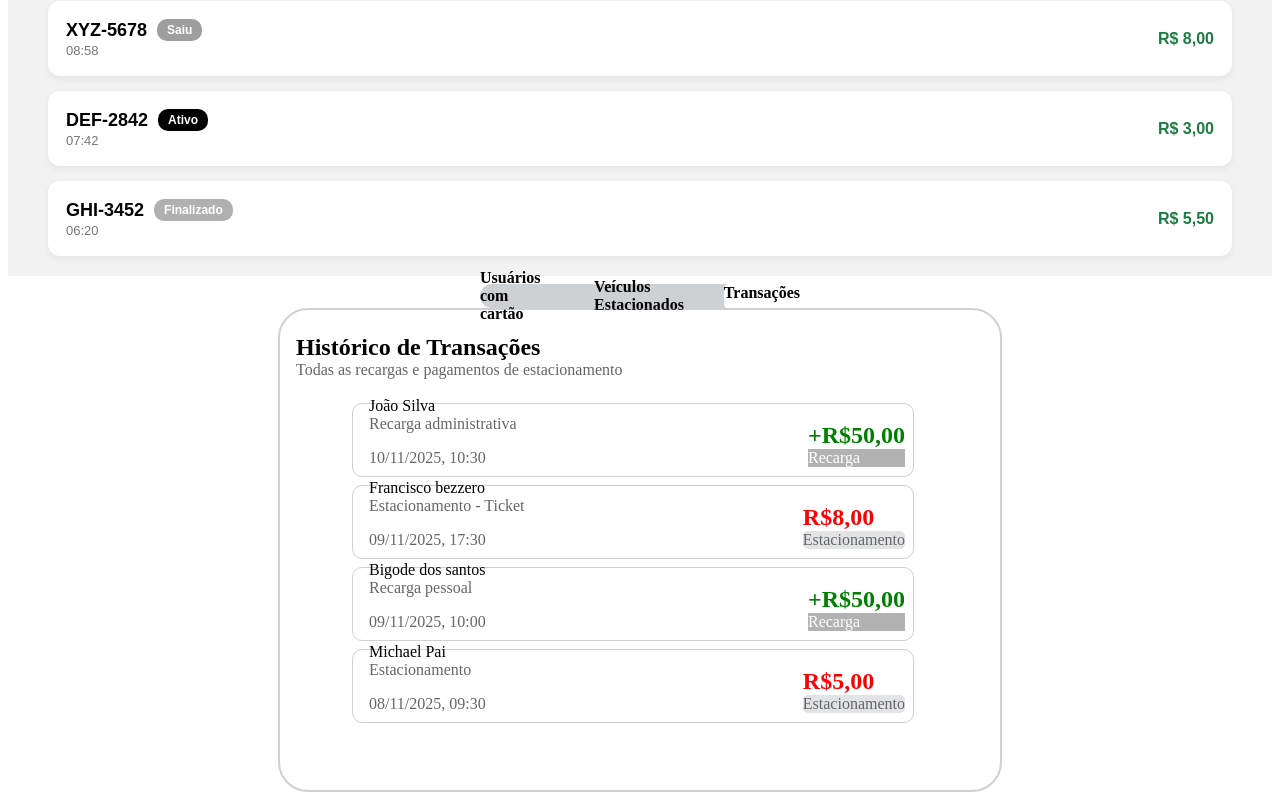
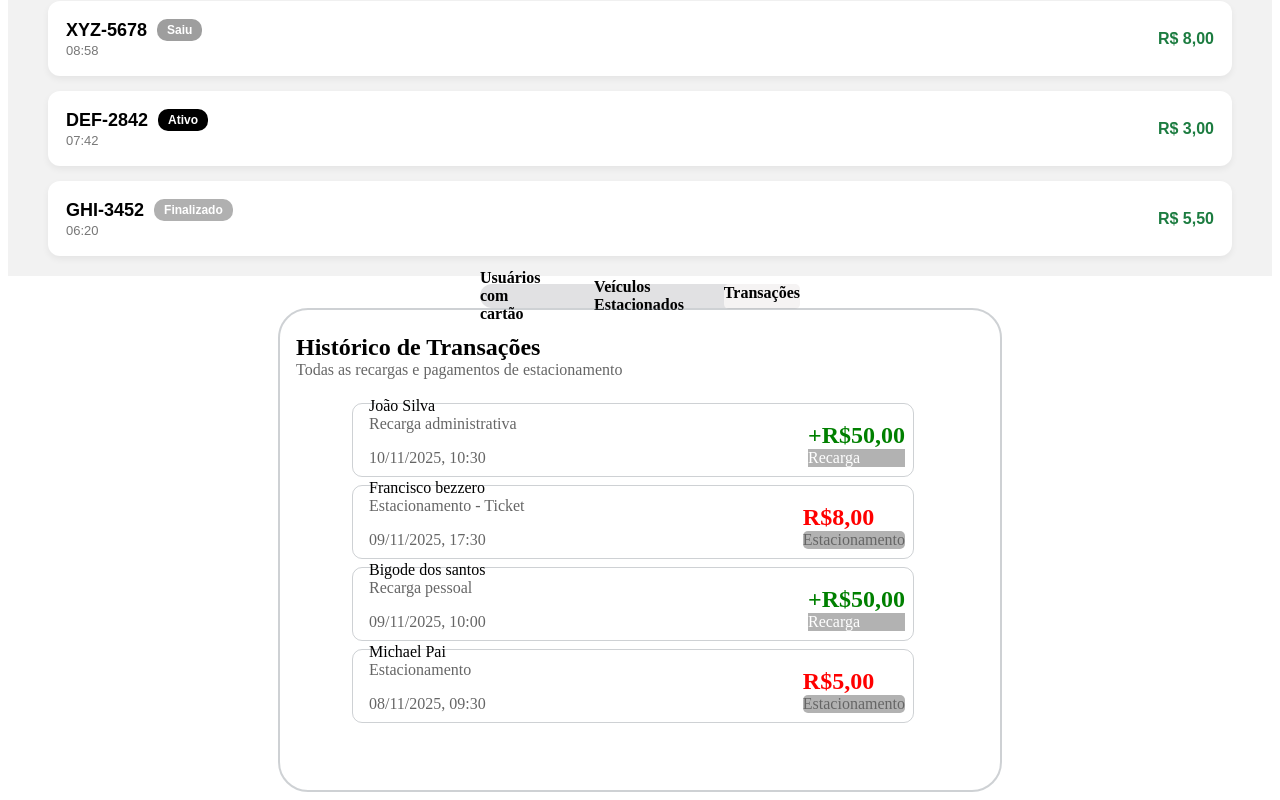
Before and after one commit to AugustoPontes-dev/Jurassic-Parking, an Angular app: page /reserva in a window 1280 px wide. Shown: the part 432-1232 px from the top of the page. Built offline with nearby package versions, Linux system fonts and the light colour scheme.

Commit message:
atualização na exibição

```diff
--- a/src/app/augusto/augusto.css
+++ b/src/app/augusto/augusto.css
@@ -8,7 +8,7 @@ body{
 .selecao{
     display: flex;
     gap: 5vh;
-    background-color: rgba(94, 102, 114, 0.301);
+    background-color: rgba(210, 211, 213, 0.665);
     width: 40vh;
     height: 3vh;
     align-items: center;
@@ -20,7 +20,7 @@ body{
     margin-left: 2vh;
 }
 .diferente{
-    background-color: white;
+    background-color: rgb(245, 243, 243);
     height: 2vh;
     align-items: center;
     justify-content: center;
@@ -80,7 +80,7 @@ h4{
     color: red;
 }
 .motivo{
-    background-color: rgba(94, 102, 114, 0.301);
+    background-color: gray;
     border-radius: 5px;
 }
 .recargamot{
--- a/src/app/michael/michael.css
+++ b/src/app/michael/michael.css
@@ -10,7 +10,6 @@ body {
     padding: 20px 40px;
 }
 
-/* ---------------- TOP BAR ---------------- */
 
 .top-bar {
     display: flex;
@@ -35,7 +34,6 @@ body {
     font-weight: bold;
 }
 
-/* ---------------- INFO CARDS ---------------- */
 
 .info-cards {
     display: flex;
@@ -69,7 +67,6 @@ body {
     color: #e63946;
 }
 
-/* ---------------- ACTION BUTTONS ---------------- */
 
 .actions {
     display: flex;
@@ -99,7 +96,7 @@ body {
     font-weight: bold;
 }
 
-/* ---------------- LIST AREA ---------------- */
+
 
 .list-area h3 {
     font-size: 18px;
```
